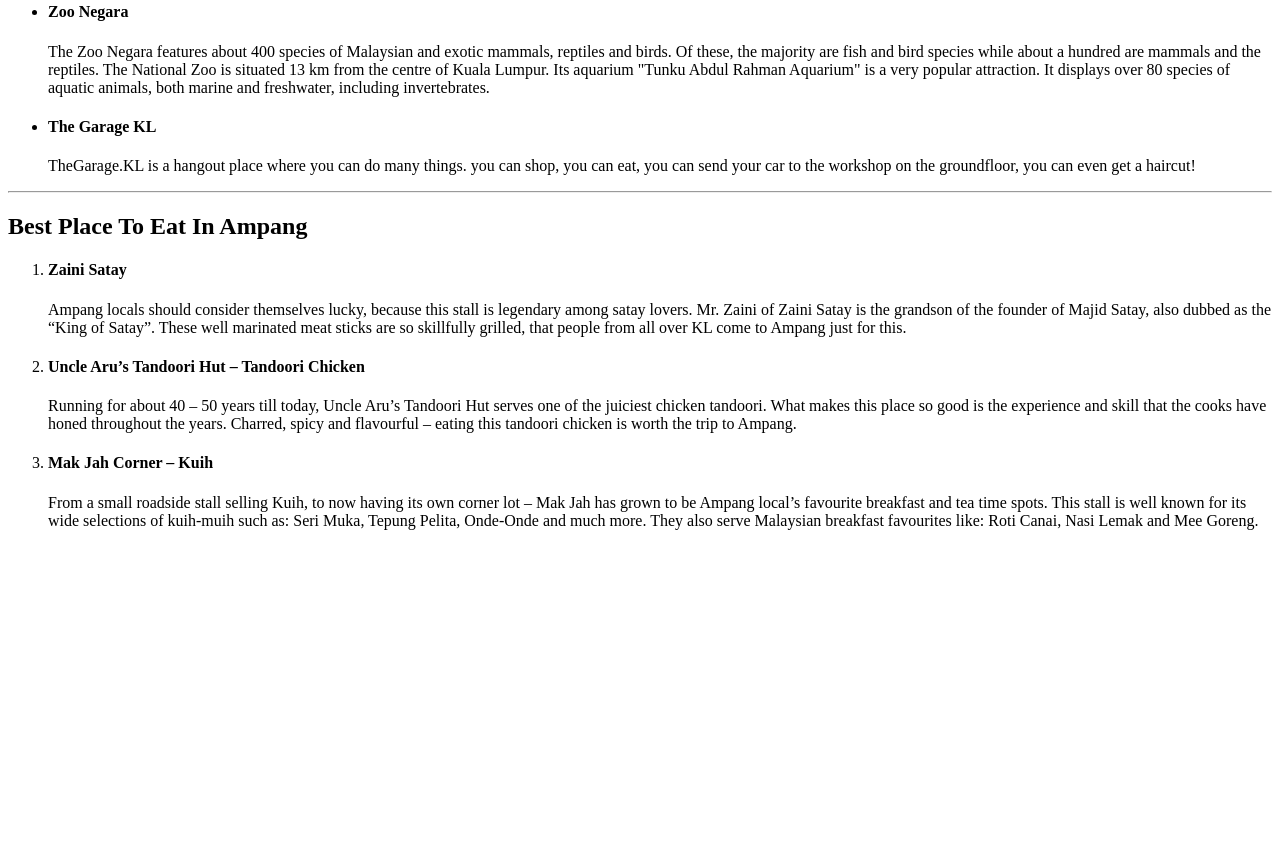
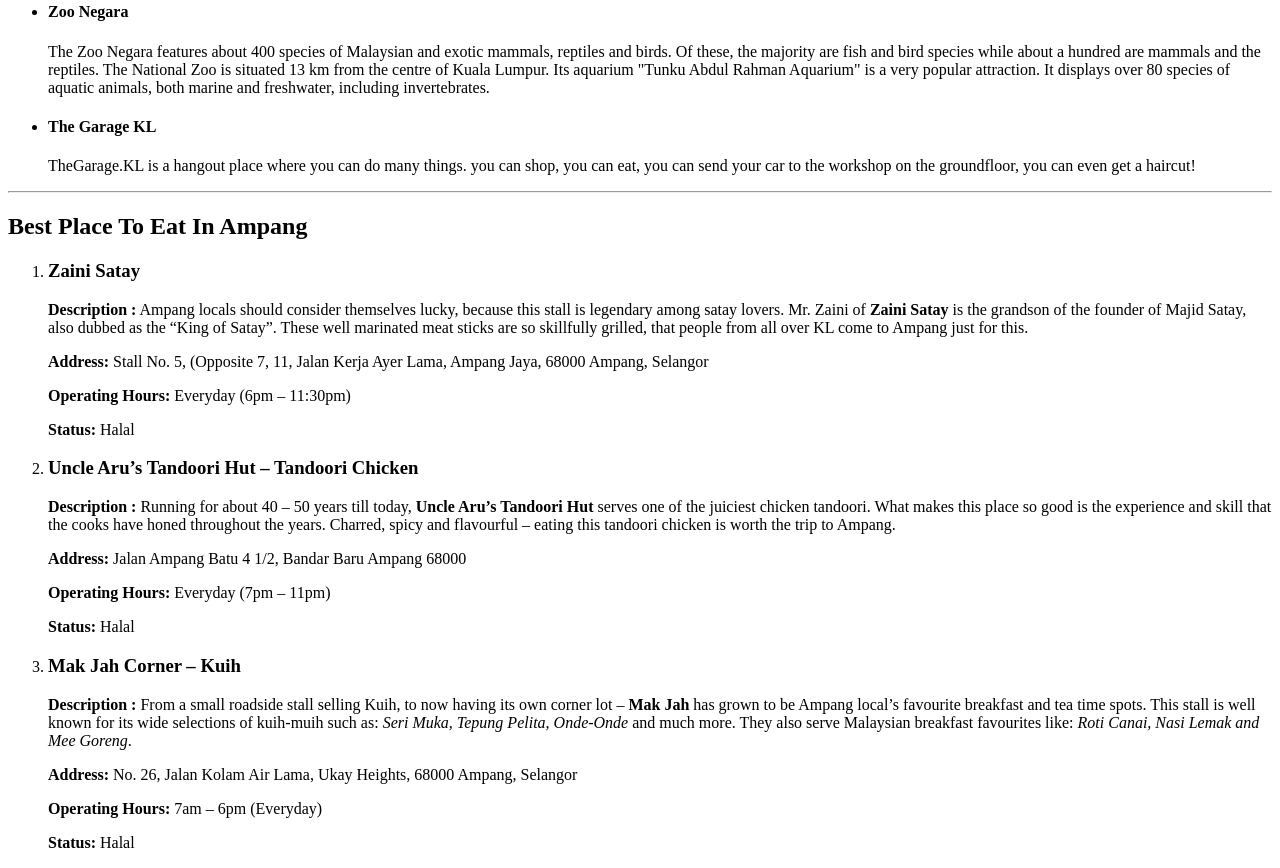
Before and after one commit to BalaMurugan0880/week1, a plain HTML site: page city.html in a window 1280 px wide. Shown: the part 756-1624 px from the top of the page. Before the commit the page ends 1302 px from the top, so only its background shows below. Drawn offline with Linux system fonts and the light colour scheme.

Commit message:
Update city.html

```diff
--- a/city.html
+++ b/city.html
@@ -18,21 +18,44 @@
 <hr>
 <h2>Top 3 Things You Should Do In Ampang</h2>
 <ul>
-	<li><h4>Saga Hill Trial</h4>For the more adventurous (and stronger) hikers, we can hike to the Bukit Saga waterfall.This spot is one of KL's finest to flex and stretch those lazy muscles for upcoming marathons, trail running, hikes or just a normal stroll on a Saturday morning.</li>
+	<li>
+		<h4>Saga Hill Trial</h4>
+		<p> For the more adventurous (and stronger) hikers, we can hike to the Bukit Saga waterfall.This spot is one of KL's finest to flex and stretch those lazy muscles for upcoming marathons, trail running, hikes or just a normal stroll on a Saturday morning.</p>
 
-	<li><h4>Zoo Negara</h4>The Zoo Negara features about 400 species of Malaysian and exotic mammals, reptiles and birds. Of these, the majority are fish and bird species while about a hundred are mammals and the reptiles. The National Zoo is situated 13 km from the centre of Kuala Lumpur. Its aquarium "Tunku Abdul Rahman Aquarium" is a very popular attraction. It displays over 80 species of aquatic animals, both marine and freshwater, including invertebrates.</li>
+	</li>
 
-	<li><h4>The Garage KL</h4>TheGarage.KL is a hangout place where you can do many things. you can shop, you can eat, you can send your car to the workshop on the groundfloor, you can even get a haircut!</li>
+	<li><h4>Zoo Negara</h4>
+		<p>The Zoo Negara features about 400 species of Malaysian and exotic mammals, reptiles and birds. Of these, the majority are fish and bird species while about a hundred are mammals and the reptiles. The National Zoo is situated 13 km from the centre of Kuala Lumpur. Its aquarium "Tunku Abdul Rahman Aquarium" is a very popular attraction. It displays over 80 species of aquatic animals, both marine and freshwater, including invertebrates.</p>
+	</li>
+
+	<li><h4>The Garage KL</h4>
+		<p>TheGarage.KL is a hangout place where you can do many things. you can shop, you can eat, you can send your car to the workshop on the groundfloor, you can even get a haircut!</p>
+	</li>
 </ul>
 <hr>
 <h2>Best Place To Eat In Ampang</h2>
 
 <ol>
-	<li><h4>Zaini Satay</h4>Ampang locals should consider themselves lucky, because this stall is legendary among satay lovers. Mr. Zaini of Zaini Satay is the grandson of the founder of Majid Satay, also dubbed as the “King of Satay”. These well marinated meat sticks are so skillfully grilled, that people from all over KL come to Ampang just for this.</li>
+	<li><h3>Zaini Satay</h3>
+		<p><strong> Description :</strong> Ampang locals should consider themselves lucky, because this stall is legendary among satay lovers. Mr. Zaini of <strong>Zaini Satay</strong> is the grandson of the founder of Majid Satay, also dubbed as the “King of Satay”. These well marinated meat sticks are so skillfully grilled, that people from all over KL come to Ampang just for this.</p>
+		<p><strong>Address:</strong> Stall No. 5, (Opposite 7, 11, Jalan Kerja Ayer Lama, Ampang Jaya, 68000 Ampang, Selangor</p>
+		<p><strong>Operating Hours:</strong> Everyday (6pm – 11:30pm)</p>
+		<p><strong>Status:</strong> Halal</p>
+	</li>
 
-	<li><h4>Uncle Aru’s Tandoori Hut – Tandoori Chicken</h4>Running for about 40 – 50 years till today, Uncle Aru’s Tandoori Hut serves one of the juiciest chicken tandoori. What makes this place so good is the experience and skill that the cooks have honed throughout the years. Charred, spicy and flavourful – eating this tandoori chicken is worth the trip to Ampang.</li>
+	<li><h3>Uncle Aru’s Tandoori Hut – Tandoori Chicken</h3>
+		<p><strong>Description :</strong> Running for about 40 – 50 years till today, <strong>Uncle Aru’s Tandoori Hut</strong> serves one of the juiciest chicken tandoori. What makes this place so good is the experience and skill that the cooks have honed throughout the years. Charred, spicy and flavourful – eating this tandoori chicken is worth the trip to Ampang.</p>
+		<p><strong>Address:</strong> Jalan Ampang Batu 4 1/2, Bandar Baru Ampang 68000</p>
+		<p><strong>Operating Hours:</strong> Everyday (7pm – 11pm)</p>
+		<p><strong>Status:</strong> Halal</p>
+	</li>
 
-	<li><h4>Mak Jah Corner – Kuih</h4>From a small roadside stall selling Kuih, to now having its own corner lot – Mak Jah has grown to be Ampang local’s favourite breakfast and tea time spots. This stall is well known for its wide selections of kuih-muih such as: Seri Muka, Tepung Pelita, Onde-Onde and much more. They also serve Malaysian breakfast favourites like: Roti Canai, Nasi Lemak and Mee Goreng.</li>
+	<li><h3>Mak Jah Corner – Kuih</h3>
+		<p><strong>Description :</strong> From a small roadside stall selling Kuih, to now having its own corner lot – <strong>Mak Jah</strong> has grown to be Ampang local’s favourite breakfast and tea time spots. This stall is well known for its wide selections of kuih-muih such as:<em> Seri Muka, Tepung Pelita, Onde-Onde</em> and much more. They also serve Malaysian breakfast favourites like: <em> Roti Canai, Nasi Lemak and Mee Goreng</em>.</p>
+		<p><strong>Address:</strong> No. 26, Jalan Kolam Air Lama, Ukay Heights, 68000 Ampang, Selangor</p>
+		<p><strong>Operating Hours:</strong> 7am – 6pm (Everyday)</p>
+		<p><strong>Status:</strong> Halal</p>
+	</li>
 </ol>
 
 
```
